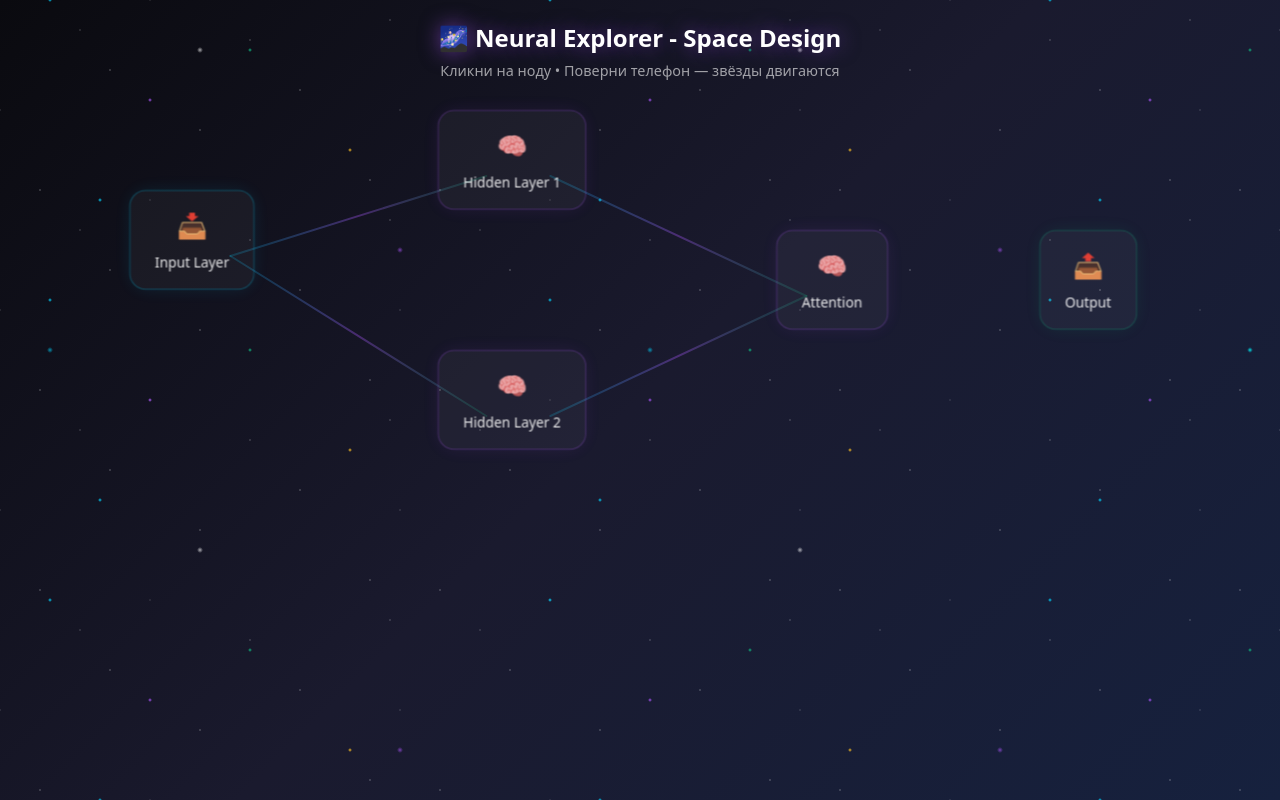
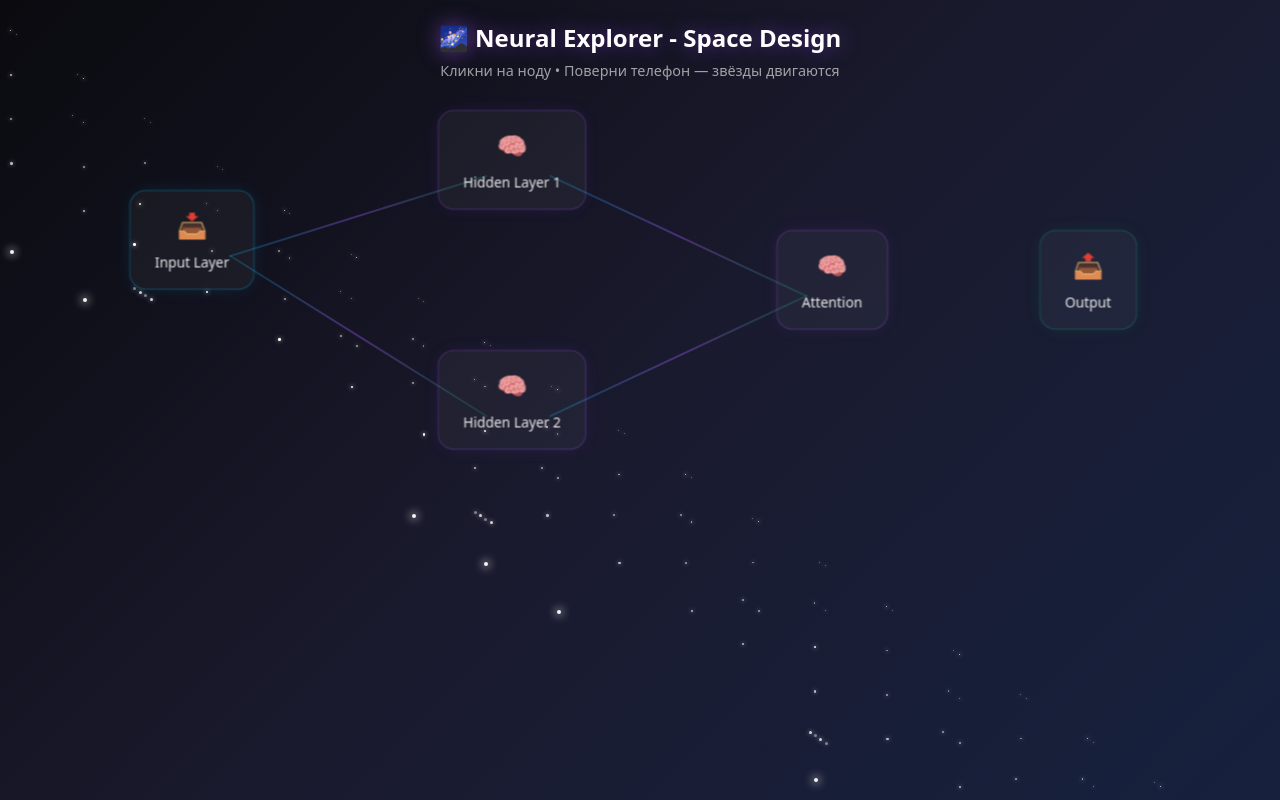
Before and after one commit to 7468096-ux/ai-mindmap, a Next.js app: page /playground in a window 1280 px wide. Built offline with nearby package versions, Linux system fonts and the light colour scheme.

Commit message:
Smooth parallax + 6 star layers + solid dots

```diff
--- a/src/app/playground/page.tsx
+++ b/src/app/playground/page.tsx
@@ -1,6 +1,6 @@
 'use client';
 
-import { useState, useEffect } from 'react';
+import { useState, useEffect, useRef } from 'react';
 import './space.css';
 
 // Тестовые ноды
@@ -12,22 +12,56 @@ const testNodes = [
   { id: 5, name: 'Output', type: 'output', x: 85, y: 35 },
 ];
 
+// Генерируем случайные звёзды для каждого слоя
+function generateStars(count: number, seed: number) {
+  const stars = [];
+  for (let i = 0; i < count; i++) {
+    const rand = (seed * (i + 1) * 9301 + 49297) % 233280;
+    const rand2 = (seed * (i + 2) * 9301 + 49297) % 233280;
+    stars.push({
+      x: (rand / 233280) * 120 - 10, // -10% to 110%
+      y: (rand2 / 233280) * 120 - 10,
+    });
+  }
+  return stars;
+}
+
+const starLayers = [
+  { stars: generateStars(50, 1), size: 1, speed: 40, opacity: 0.4 },
+  { stars: generateStars(40, 2), size: 1.5, speed: 32, opacity: 0.5 },
+  { stars: generateStars(30, 3), size: 2, speed: 24, opacity: 0.6 },
+  { stars: generateStars(25, 4), size: 2.5, speed: 18, opacity: 0.7 },
+  { stars: generateStars(20, 5), size: 3, speed: 12, opacity: 0.8 },
+  { stars: generateStars(10, 6), size: 4, speed: 6, opacity: 1 },
+];
+
 export default function Playground() {
   const [selectedId, setSelectedId] = useState<number | null>(null);
-  const [tilt, setTilt] = useState({ x: 0, y: 0 });
+  const [smoothTilt, setSmoothTilt] = useState({ x: 0, y: 0 });
+  const targetTilt = useRef({ x: 0, y: 0 });
+  const animationRef = useRef<number>();
   const [permissionGranted, setPermissionGranted] = useState(false);
 
   useEffect(() => {
+    // Плавное сглаживание (lerp)
+    const smoothing = () => {
+      setSmoothTilt(prev => ({
+        x: prev.x + (targetTilt.current.x - prev.x) * 0.08,
+        y: prev.y + (targetTilt.current.y - prev.y) * 0.08,
+      }));
+      animationRef.current = requestAnimationFrame(smoothing);
+    };
+    animationRef.current = requestAnimationFrame(smoothing);
+
     // Обработчик гироскопа
     const handleOrientation = (event: DeviceOrientationEvent) => {
-      const x = event.gamma || 0; // Наклон влево/вправо (-90 to 90)
-      const y = event.beta || 0;  // Наклон вперёд/назад (-180 to 180)
+      const x = event.gamma || 0;
+      const y = event.beta || 0;
 
-      // Ограничиваем и нормализуем значения
-      const normalizedX = Math.max(-30, Math.min(30, x)) / 30;
-      const normalizedY = Math.max(-30, Math.min(30, y - 45)) / 30; // -45 для естественного угла держания
+      const normalizedX = Math.max(-25, Math.min(25, x)) / 25;
+      const normalizedY = Math.max(-25, Math.min(25, y - 45)) / 25;
 
-      setTilt({ x: normalizedX, y: normalizedY });
+      targetTilt.current = { x: normalizedX, y: normalizedY };
     };
 
     // Для iOS 13+ нужно запросить разрешение
@@ -43,7 +77,6 @@ export default function Playground() {
           console.log('Gyro permission denied');
         }
       } else {
-        // Не iOS или старая версия — просто слушаем
         setPermissionGranted(true);
         window.addEventListener('deviceorientation', handleOrientation);
       }
@@ -53,24 +86,24 @@ export default function Playground() {
     const handleMouseMove = (event: MouseEvent) => {
       const x = (event.clientX / window.innerWidth - 0.5) * 2;
       const y = (event.clientY / window.innerHeight - 0.5) * 2;
-      setTilt({ x, y });
+      targetTilt.current = { x, y };
     };
 
-    // Проверяем поддержку гироскопа
     if (window.DeviceOrientationEvent) {
       requestPermission();
     }
 
-    // Мышь как fallback для десктопа
     window.addEventListener('mousemove', handleMouseMove);
 
     return () => {
       window.removeEventListener('deviceorientation', handleOrientation);
       window.removeEventListener('mousemove', handleMouseMove);
+      if (animationRef.current) {
+        cancelAnimationFrame(animationRef.current);
+      }
     };
   }, []);
 
-  // Функция для запроса разрешения по тапу (iOS)
   const requestGyroPermission = async () => {
     if (typeof (DeviceOrientationEvent as any).requestPermission === 'function') {
       const permission = await (DeviceOrientationEvent as any).requestPermission();
@@ -83,25 +116,30 @@ export default function Playground() {
 
   return (
     <div className="space-container">
-      {/* Звёзды с параллаксом */}
+      {/* Слои звёзд с параллаксом */}
+      {starLayers.map((layer, layerIndex) => (
         <div
-        className="stars stars-small"
+          key={layerIndex}
+          className="star-layer"
           style={{
-          transform: `translate(${tilt.x * 30}px, ${tilt.y * 30}px)`
+            transform: `translate(${smoothTilt.x * layer.speed}px, ${smoothTilt.y * layer.speed}px)`,
           }}
-      ></div>
+        >
+          {layer.stars.map((star, starIndex) => (
             <div
-        className="stars stars-medium"
+              key={starIndex}
+              className="star"
               style={{
-          transform: `translate(${tilt.x * 20}px, ${tilt.y * 20}px)`
+                left: `${star.x}%`,
+                top: `${star.y}%`,
+                width: `${layer.size}px`,
+                height: `${layer.size}px`,
+                opacity: layer.opacity,
               }}
-      ></div>
-      <div
-        className="stars stars-large"
-        style={{
-          transform: `translate(${tilt.x * 10}px, ${tilt.y * 10}px)`
-        }}
-      ></div>
+            />
+          ))}
+        </div>
+      ))}
 
       {/* Заголовок */}
       <h1 className="space-title">🌌 Neural Explorer - Space Design</h1>
--- a/src/app/playground/space.css
+++ b/src/app/playground/space.css
@@ -7,54 +7,51 @@
   font-family: system-ui, -apple-system, sans-serif;
 }
 
-/* === ЗВЁЗДЫ === */
-.stars {
+/* === СЛОИ ЗВЁЗД === */
+.star-layer {
   position: absolute;
-  inset: -50px; /* Расширяем за края для параллакса */
+  inset: -60px;
   pointer-events: none;
-  transition: transform 0.1s ease-out;
   will-change: transform;
 }
 
-.stars-small {
-  background-image:
-    radial-gradient(1px 1px at 20px 30px, white, transparent),
-    radial-gradient(1px 1px at 40px 70px, rgba(255,255,255,0.8), transparent),
-    radial-gradient(1px 1px at 50px 160px, rgba(255,255,255,0.6), transparent),
-    radial-gradient(1px 1px at 90px 40px, white, transparent),
-    radial-gradient(1px 1px at 130px 80px, rgba(255,255,255,0.7), transparent),
-    radial-gradient(1px 1px at 160px 120px, white, transparent),
-    radial-gradient(1px 1px at 200px 50px, rgba(255,255,255,0.5), transparent),
-    radial-gradient(1px 1px at 250px 180px, white, transparent),
-    radial-gradient(1px 1px at 300px 90px, rgba(255,255,255,0.8), transparent),
-    radial-gradient(1px 1px at 350px 140px, white, transparent);
-  background-size: 400px 200px;
-  animation: twinkle 4s ease-in-out infinite;
+/* === ОТДЕЛЬНЫЕ ЗВЁЗДЫ === */
+.star {
+  position: absolute;
+  background: white;
+  border-radius: 50%;
+  box-shadow: 0 0 4px 1px rgba(255, 255, 255, 0.3);
 }
 
-.stars-medium {
-  background-image:
-    radial-gradient(2px 2px at 100px 50px, #00d4ff, transparent),
-    radial-gradient(2px 2px at 200px 150px, #a855f7, transparent),
-    radial-gradient(2px 2px at 300px 100px, #10b981, transparent),
-    radial-gradient(2px 2px at 400px 200px, #fbbf24, transparent),
-    radial-gradient(2px 2px at 150px 250px, #00d4ff, transparent);
-  background-size: 500px 300px;
-  animation: twinkle 6s ease-in-out infinite reverse;
+/* Мерцание для некоторых звёзд */
+.star-layer:nth-child(1) .star:nth-child(3n) {
+  animation: twinkle 3s ease-in-out infinite;
 }
 
-.stars-large {
-  background-image:
-    radial-gradient(3px 3px at 250px 100px, white, transparent),
-    radial-gradient(3px 3px at 450px 300px, #a855f7, transparent),
-    radial-gradient(3px 3px at 100px 400px, #00d4ff, transparent);
-  background-size: 600px 500px;
-  animation: twinkle 8s ease-in-out infinite;
+.star-layer:nth-child(2) .star:nth-child(4n) {
+  animation: twinkle 4s ease-in-out infinite 0.5s;
+}
+
+.star-layer:nth-child(3) .star:nth-child(5n) {
+  animation: twinkle 5s ease-in-out infinite 1s;
+}
+
+.star-layer:nth-child(4) .star:nth-child(3n+1) {
+  animation: twinkle 4s ease-in-out infinite 1.5s;
+}
+
+.star-layer:nth-child(5) .star:nth-child(2n) {
+  animation: twinkle 3.5s ease-in-out infinite 0.8s;
+}
+
+.star-layer:nth-child(6) .star {
+  animation: twinkle 6s ease-in-out infinite;
+  box-shadow: 0 0 8px 2px rgba(255, 255, 255, 0.5);
 }
 
 @keyframes twinkle {
-  0%, 100% { opacity: 1; }
-  50% { opacity: 0.5; }
+  0%, 100% { opacity: inherit; }
+  50% { opacity: 0.3; }
 }
 
 /* === ЗАГОЛОВКИ === */
@@ -78,6 +75,8 @@
   color: rgba(255, 255, 255, 0.6);
   font-size: 0.9rem;
   z-index: 100;
+  text-align: center;
+  padding: 0 20px;
 }
 
 /* === НОДЫ === */
@@ -225,7 +224,7 @@
   opacity: 0.6;
 }
 
-/* === АНИМАЦИЯ ПУЛЬСА === */
+/* === АНИМАЦИЯ ПУЛЬСА НОД === */
 @keyframes pulse {
   0%, 100% {
     transform: translate(-50%, -50%) scale(1);
```
Lines whose indentation alone changed are shown as unchanged.
